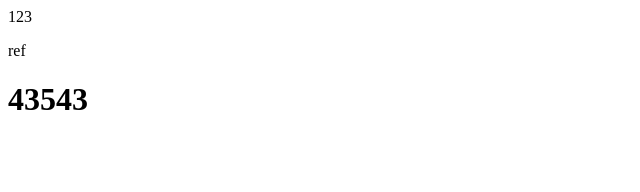
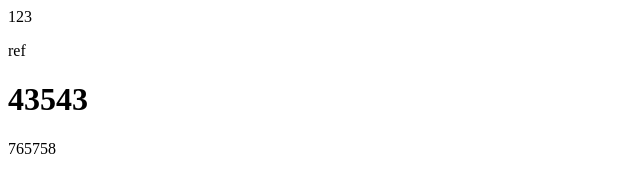
Before and after one commit to Ayaneru658995/123, a plain HTML site: page index.html in a window 1280 px wide. Shown: the full height of the page, 0-640 px from the left. Drawn offline with Linux system fonts and the light colour scheme.

Commit message:
添加p标签

```diff
--- a/index.html
+++ b/index.html
@@ -9,5 +9,6 @@
   <div>123</div>
   <p>ref</p>
   <h1>43543</h1>
+  <p>765758</p>
 </body>
 </html>
```
